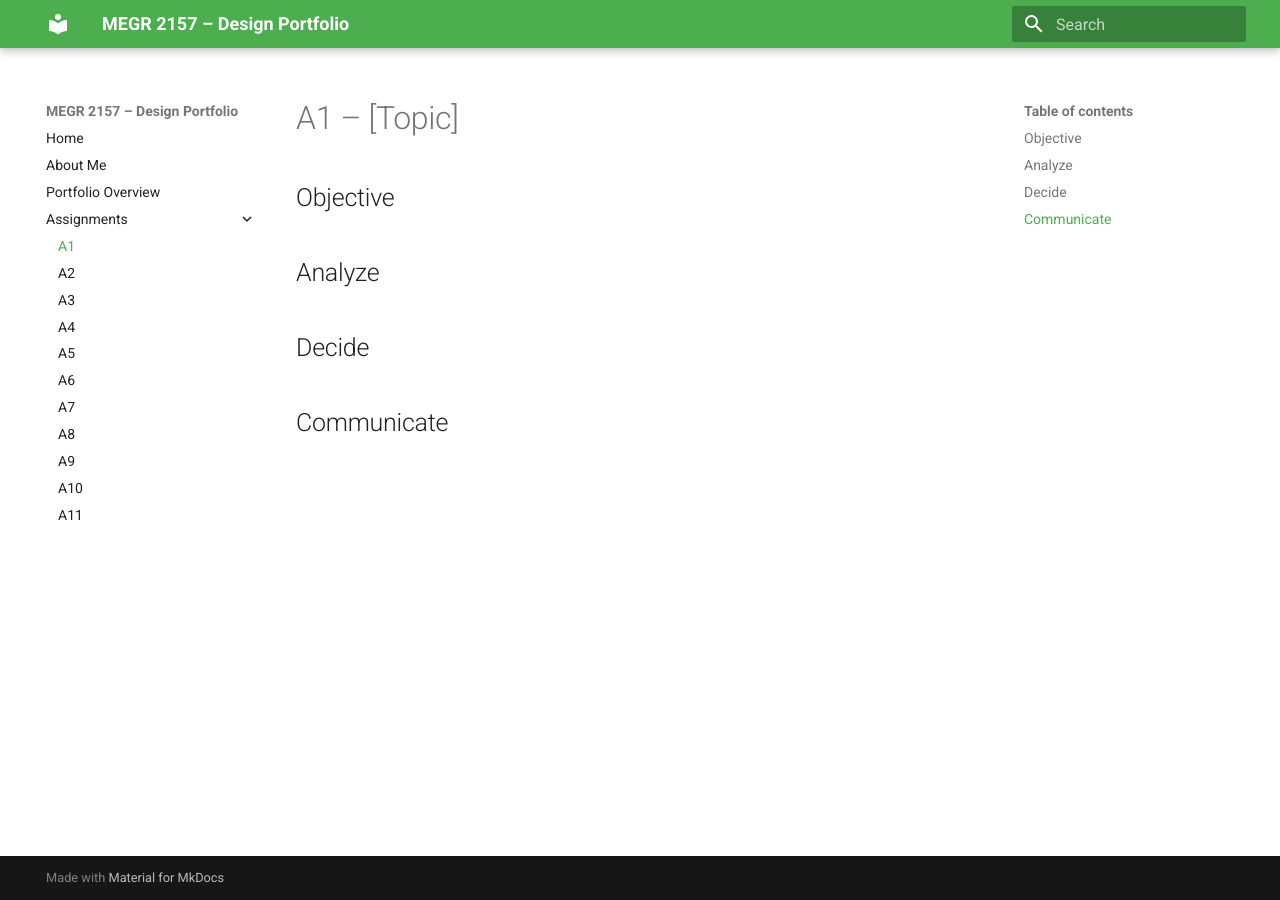
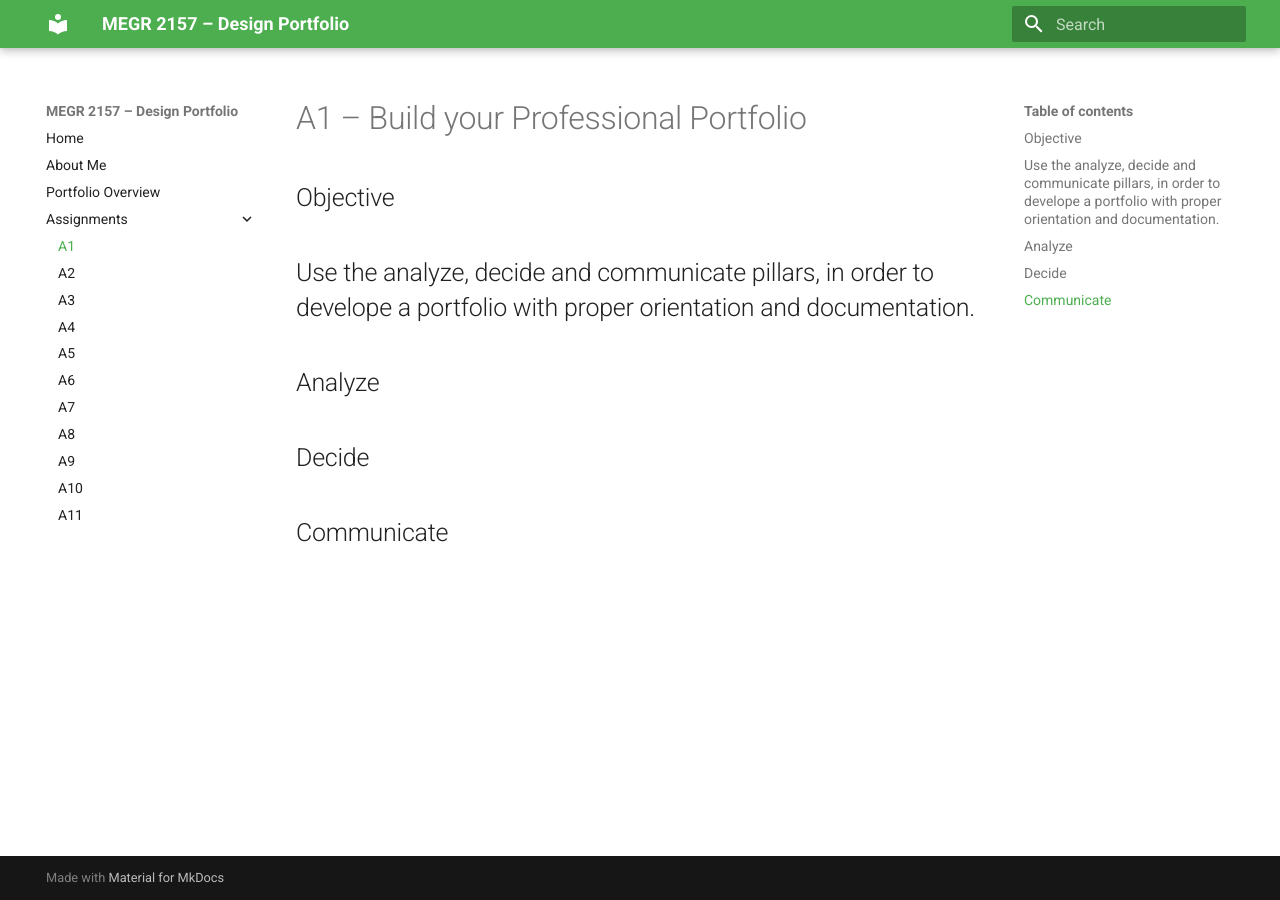
Before and after one commit to JacobShaver/design-projects-portfolio, an MkDocs documentation site: the page built from docs/assignments/A01/index.md, in a window 1280 px wide. Built offline with MkDocs 1.6.1 and Material for MkDocs 9.7.7, drawn with Linux system fonts in a browser that asks for light colours.

Commit message:
Update index.md

```diff
--- a/docs/assignments/A01/index.md
+++ b/docs/assignments/A01/index.md
@@ -1,7 +1,7 @@
-# A1 – [Topic]
+# A1 – Build your Professional Portfolio
 
 ## Objective
-
+## Use the analyze, decide and communicate pillars, in order to develope a portfolio with proper orientation and documentation.
 
 ## Analyze
 
```
